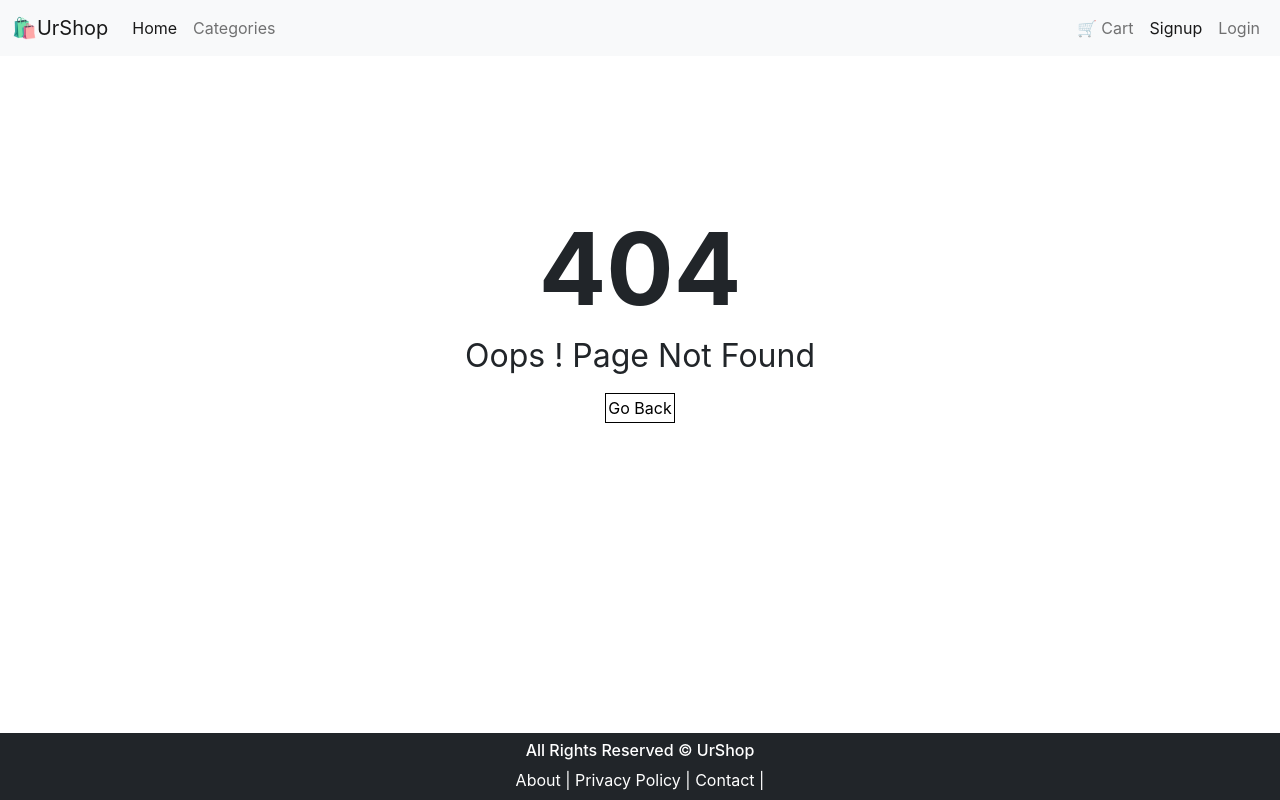
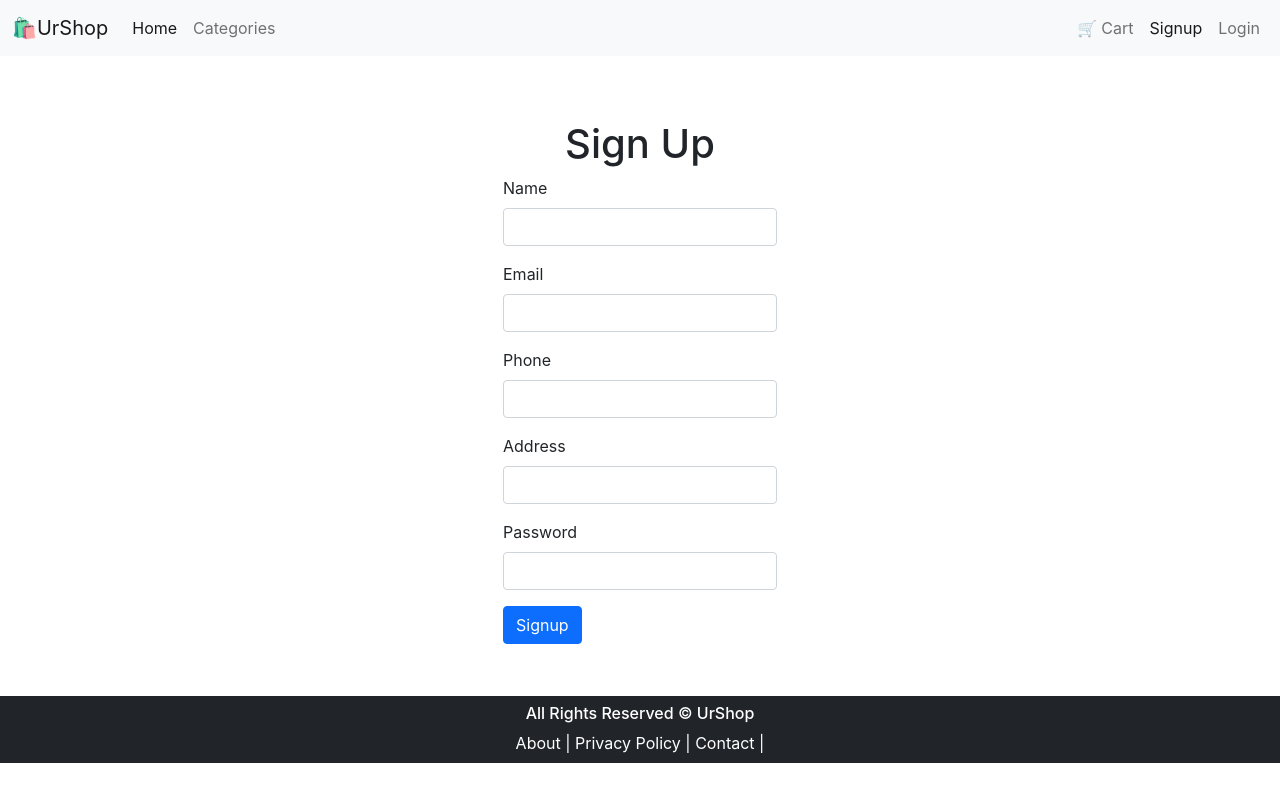
Before and after one commit to akashgit123/e-commerce-frontend, a React (Create React App) app: page /signup in a window 1280 px wide. Before the commit this address had no page. Built offline with nearby package versions, Linux system fonts and the light colour scheme.

Commit message:
Signup page

```diff
--- a/package.json
+++ b/package.json
@@ -6,12 +6,14 @@
     "@testing-library/jest-dom": "^5.17.0",
     "@testing-library/react": "^13.4.0",
     "@testing-library/user-event": "^13.5.0",
+    "axios": "^1.6.5",
     "react": "^18.2.0",
     "react-dom": "^18.2.0",
     "react-helmet": "^6.1.0",
     "react-icons": "^4.12.0",
     "react-router-dom": "^6.21.1",
     "react-scripts": "5.0.1",
+    "react-toastify": "^9.1.3",
     "web-vitals": "^2.1.4"
   },
   "scripts": {
--- a/src/App.css
+++ b/src/App.css
@@ -50,3 +50,15 @@
   align-items: center;
   justify-content: center;
 }
+
+/* Signup page */
+.signup{
+  position: relative;
+  top: 10%;
+  display: flex;
+  align-items: center;
+  /* justify-content: center; */
+  height: 70vh;
+  flex-direction: column;
+  overflow-y: scroll;
+}
--- a/src/App.js
+++ b/src/App.js
@@ -5,15 +5,19 @@ import About from "./pages/About";
 import Contact from "./pages/Contact";
 import Policy from "./pages/Policy";
 import PageNotFound from "./pages/PageNotFound";
+import Signup from "./pages/Auth/Signup";
+import { ToastContainer } from "react-toastify";
 
 function App() {
   return (
     <>
+      <ToastContainer />
       <Routes>
         <Route path="/" element={<Home />} />
         <Route path="/about" element={<About />} />
         <Route path="/contact" element={<Contact />} />
         <Route path="/policy" element={<Policy />} />
+        <Route path="/signup" element={<Signup />} />
         <Route path="*" element={<PageNotFound />} />
       </Routes>
     </>
--- a/src/components/layouts/Footer.js
+++ b/src/components/layouts/Footer.js
@@ -3,7 +3,7 @@ import { Link } from "react-router-dom";
 
 function Footer() {
   return (
-    <div className="footer bg-dark text-white p-2 position-absolute bottom-0 w-100">
+    <div className="footer bg-dark text-white p-2 position-relative bottom-0 w-100">
       <h6 className="text-center">All Rights Reserved &copy; UrShop</h6>
       <p className="text-center mt-1 mb-0">
         <Link to="/about"> About </Link> |
--- a/src/components/layouts/Layout.js
+++ b/src/components/layouts/Layout.js
@@ -1,5 +1,6 @@
 import React from "react";
 import { Helmet } from "react-helmet";
+import "react-toastify/dist/ReactToastify.css";
 import Header from "./Header";
 import Footer from "./Footer";
 
@@ -13,6 +14,7 @@ function Layout({ children, title, description, keywords, author }) {
         <meta name="author" content={author} />
       </Helmet>
       <Header />
+
       <main style={{ height: "80vh" }}>{children}</main>
       <Footer />
     </div>
--- /dev/null
+++ b/src/pages/Auth/Signup.js
@@ -0,0 +1,134 @@
+import React, { useState } from "react";
+import { toast } from "react-toastify";
+import Layout from "../../components/layouts/Layout";
+import axios from "axios";
+import { useNavigate } from "react-router-dom";
+
+function Signup() {
+  const [name, setName] = useState("");
+  const [email, setEmail] = useState("");
+  const [address, setAddress] = useState("");
+  const [phone, setPhone] = useState("");
+  const [password, setPassword] = useState("");
+
+  const navigate = useNavigate();
+  const handleSubmit = async (e) => {
+    e.preventDefault();
+    try {
+      const response = await axios.post(
+        `${process.env.REACT_APP_BACKEND_API}/api/v1/auth/register`,
+        {
+          name,
+          email,
+          address,
+          phone,
+          password,
+        }
+      );
+      if (response.data.success) {
+        navigate("/login");
+        toast.success(response.data.message);
+      } else {
+        toast.info(response.data.message);
+      }
+    } catch (error) {
+      console.log(error);
+      toast.error("Something Went Wrong");
+    }
+  };
+
+  return (
+    <Layout title={"Signup-UrShop"}>
+      <div className="signup">
+        <h1>Sign Up</h1>
+        <form onSubmit={handleSubmit}>
+          <div className="mb-3">
+            <label htmlFor="name" className="form-label">
+              Name
+            </label>
+            <input
+              type="text"
+              className="form-control"
+              id="name"
+              name="name"
+              value={name}
+              onChange={(e) => {
+                setName(e.target.value);
+              }}
+              required
+            />
+          </div>
+          <div className="mb-3">
+            <label htmlFor="email" className="form-label">
+              Email
+            </label>
+            <input
+              type="email"
+              className="form-control"
+              id="email"
+              name="email"
+              value={email}
+              onChange={(e) => {
+                setEmail(e.target.value);
+              }}
+              required
+            />
+          </div>
+          <div className="mb-3">
+            <label htmlFor="phone" className="form-label">
+              Phone
+            </label>
+            <input
+              type="text"
+              className="form-control"
+              id="phone"
+              name="phone"
+              value={phone}
+              onChange={(e) => {
+                setPhone(e.target.value);
+              }}
+              required
+            />
+          </div>
+          <div className="mb-3">
+            <label htmlFor="address" className="form-label">
+              Address
+            </label>
+            <input
+              type="textarea"
+              className="form-control"
+              id="address"
+              name="address"
+              value={address}
+              onChange={(e) => {
+                setAddress(e.target.value);
+              }}
+              required
+            />
+          </div>
+          <div className="mb-3">
+            <label htmlFor="password" className="form-label">
+              Password
+            </label>
+            <input
+              type="password"
+              className="form-control"
+              id="password"
+              name="password"
+              value={password}
+              onChange={(e) => {
+                setPassword(e.target.value);
+              }}
+              required
+            />
+          </div>
+          <button type="submit" className="btn btn-primary">
+            Signup
+          </button>
+        </form>
+      </div>
+    </Layout>
+  );
+}
+
+export default Signup;
```
Also changed, not shown: 2 other files (tests, documents, lock files or other folders).
